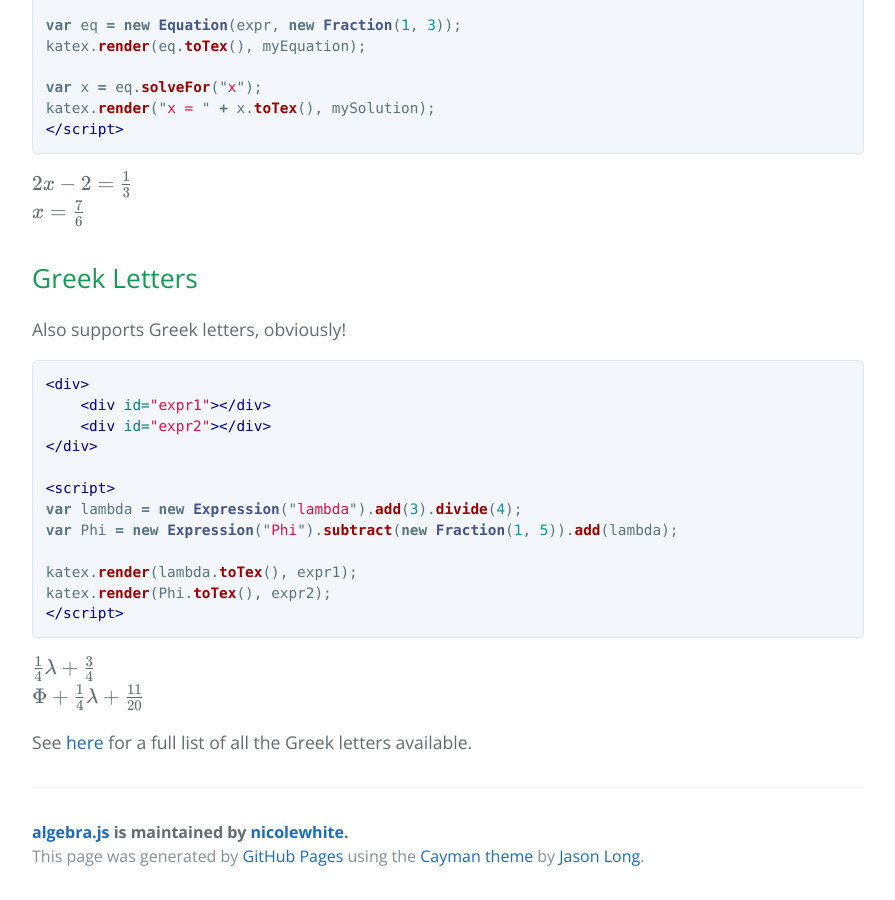
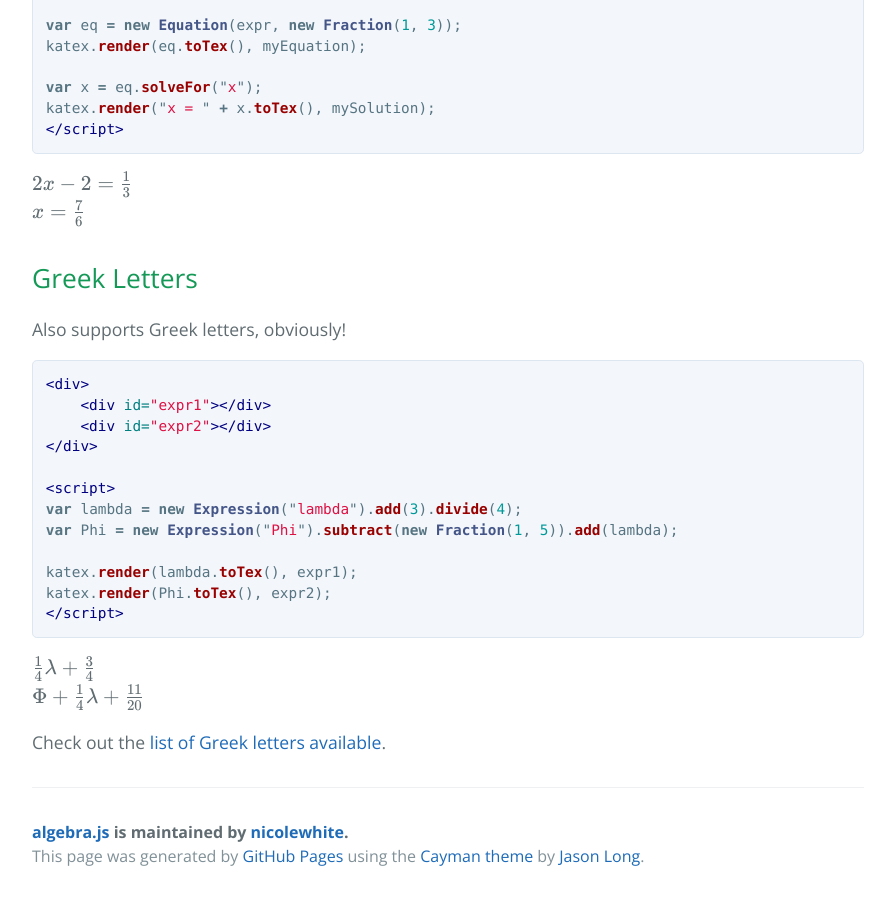
Before and after one commit to nicolewhite/algebra.js, a Jekyll site: the page built from index.md, in a window 1280 px wide and 900 px high, scrolled down 9400 px. Shown: the whole window, without its empty margins (192-1087 px from the left). Built offline with Jekyll 4.4.1, drawn with Linux system fonts in a browser that asks for light colours; nearby versions of some CDN libraries; Markdown is read by kramdown in place of the engine named in the settings.

Commit message:
Update index.md.

```diff
--- a/index.md
+++ b/index.md
@@ -475,5 +475,4 @@ katex.render(lambda.toTex(), expr1);
 katex.render(Phi.toTex(), expr2);
 </script>
 
-See [here](https://www.sharelatex.com/learn/List_of_Greek_letters_and_math_symbols#Greek_letters) for a full list of
-all the Greek letters available.
+Check out the [list of Greek letters available](https://www.sharelatex.com/learn/List_of_Greek_letters_and_math_symbols#Greek_letters).
```
